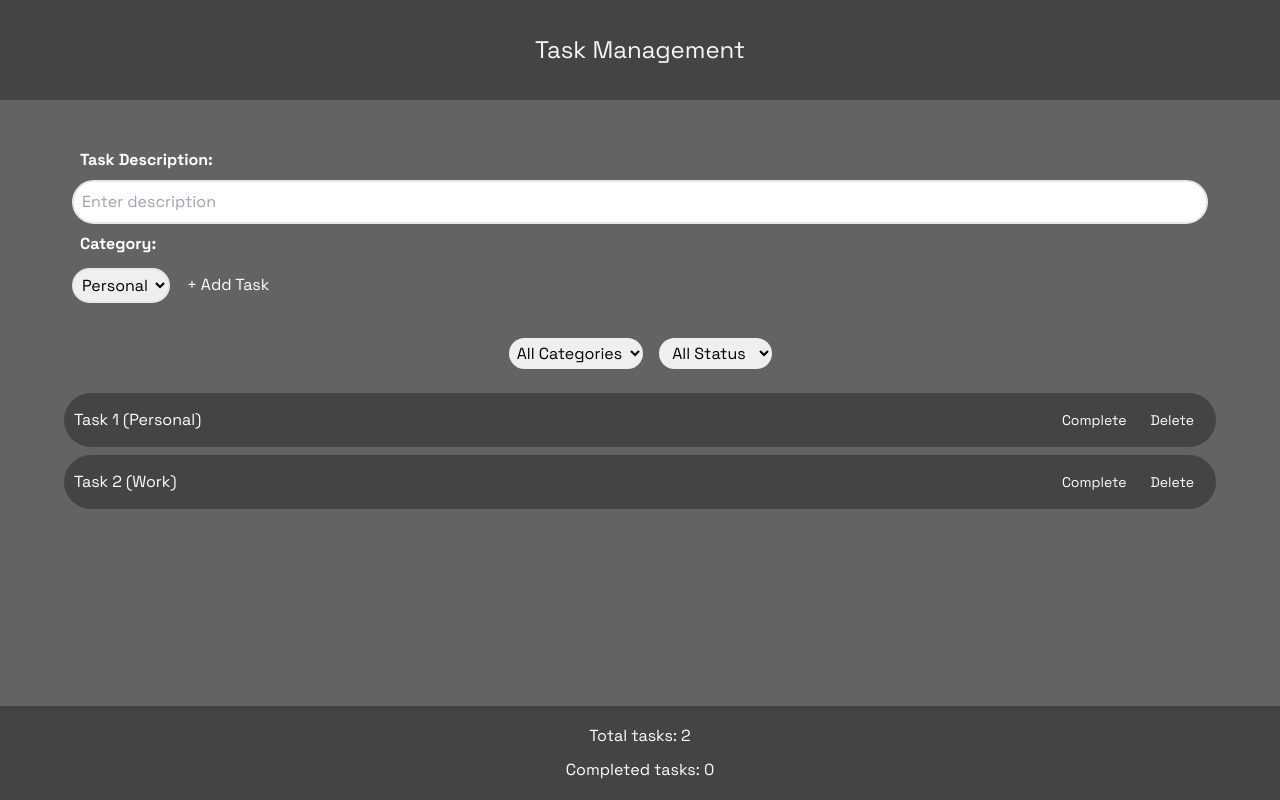
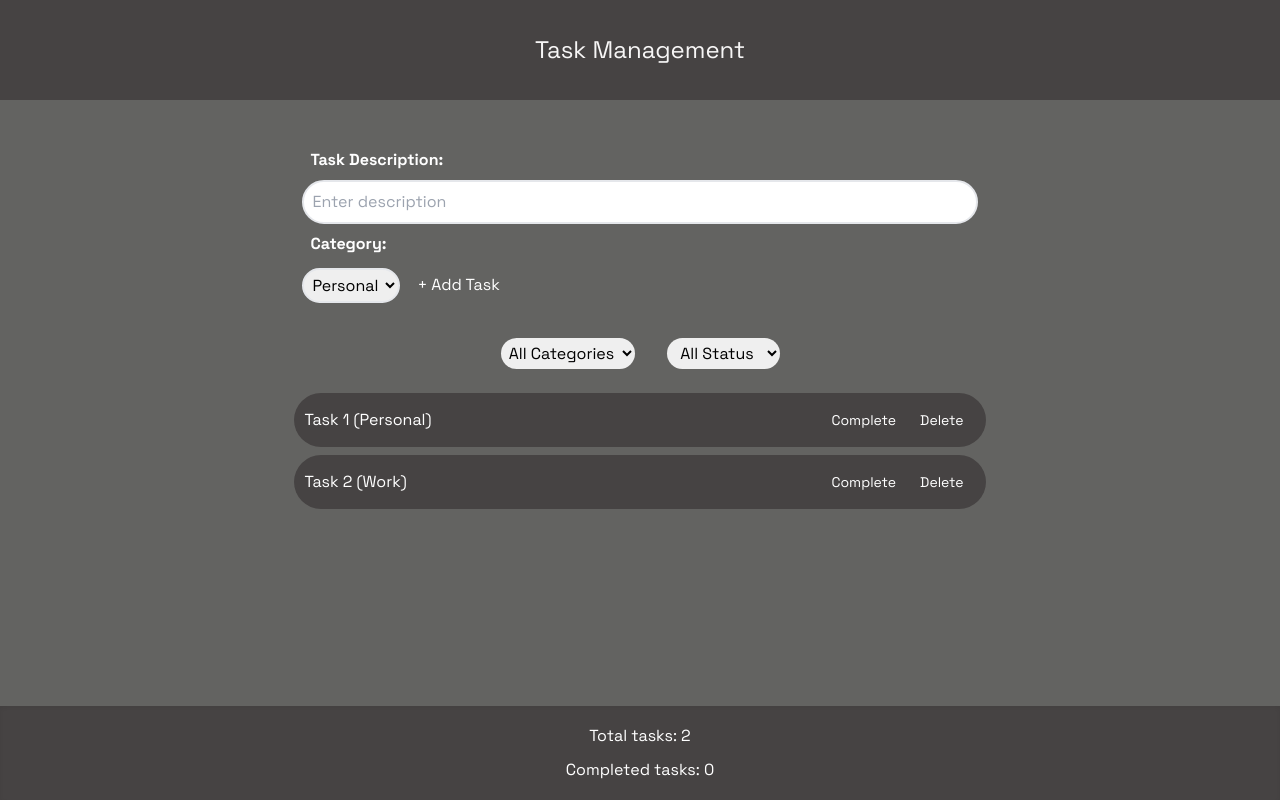
Before and after one commit to Nooah12/TMT, a Next.js app: page / in a window 1280 px wide. Built offline with nearby package versions, Linux system fonts and the light colour scheme.

Commit message:
added max-width

```diff
--- a/src/app/page.tsx
+++ b/src/app/page.tsx
@@ -62,15 +62,15 @@ export default function Home() {
   return (
     <>
       <Header />
-    <main>
+    <main className="w-full max-w-3xl mx-auto">
       <TaskInputForm onAddTask={handleAddTask} />
-      <section className="flex gap-4 mb-4">
+      <section className="flex gap-8 mb-4">
         <CategoryFilter categories={categories} selectedCategory={selectedCategory} onChange={handleCategoryFilter} />
         <StatusFilter selectedStatus={selectedStatus} onChange={handleStatusFilter} />
       </section>
       <TaskList onCompleteTask={handleCompleteTask} onDeleteTask={handleDeleteTask} tasks={filteredTasks} />
+    </main>
       <TaskCounter total={totalTasks} completed={completedTasks} />
-    </main>
     </>
   );
 }
```
